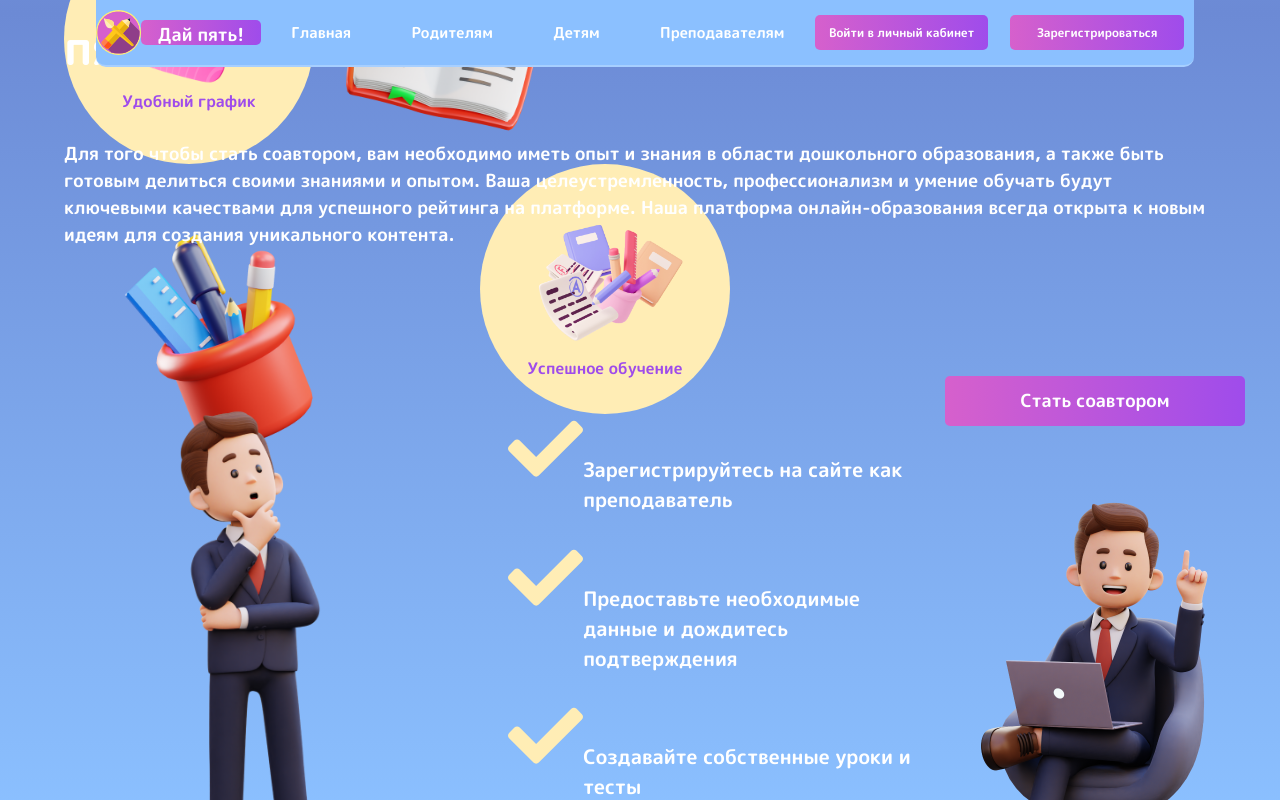
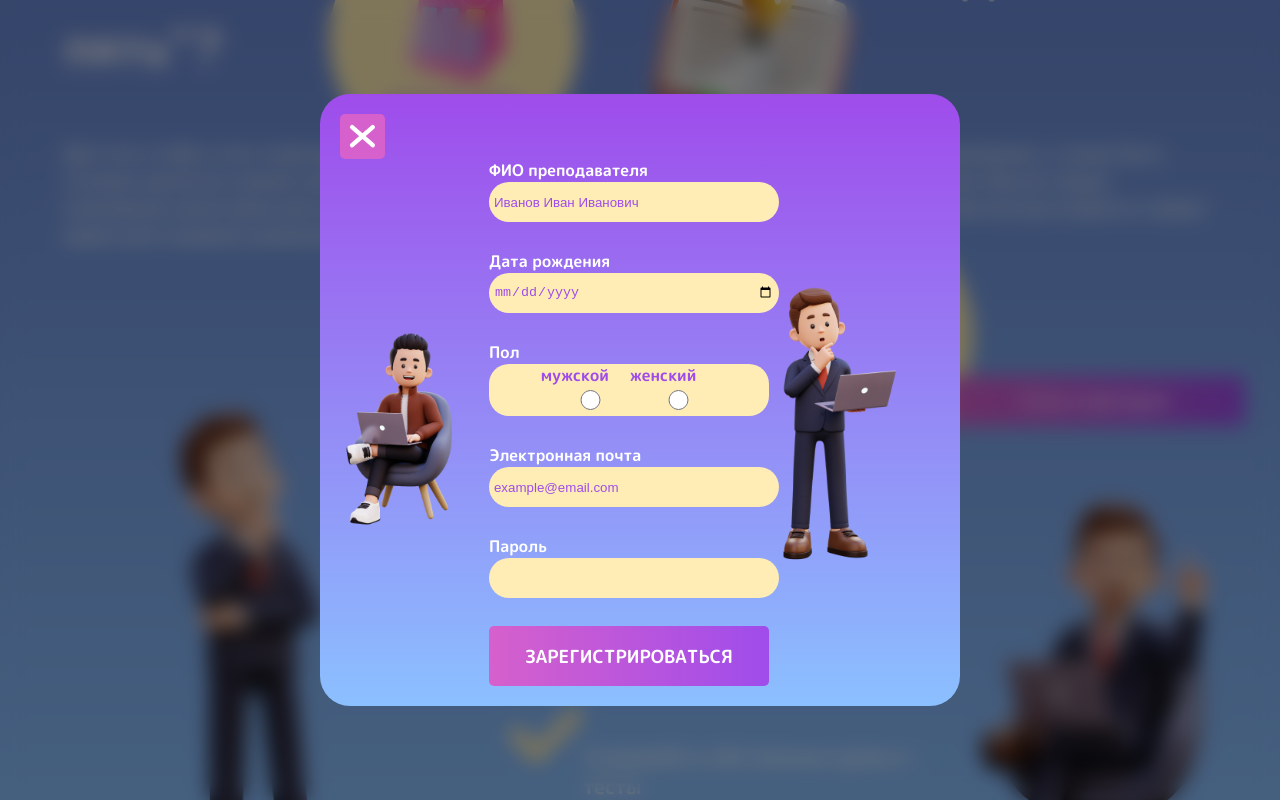
Before and after one commit to Dash-02/Preschoolers, a React (Create React App) app in the folder preschool-landing/: page / in a window 1280 px wide. Both pictures are taken after a click on the button "Стать соавтором". Shown: the part 2387-3187 px from the top of the page. Built offline with nearby package versions, Linux system fonts and the light colour scheme.

Commit message:
fix-popup

```diff
--- a/preschool-landing/public/index.html
+++ b/preschool-landing/public/index.html
@@ -2,7 +2,7 @@
 <html lang="en">
   <head>
     <meta charset="utf-8" />
-    <link rel="icon" href="../src/assets/icons/logo.ico" />
+    <link rel="icon" href="./favicon.ico" />
     <meta name="viewport" content="width=device-width, initial-scale=1" />
     <meta name="theme-color" content="#000000" />
     <meta
--- a/preschool-landing/src/Auth/Auth.jsx
+++ b/preschool-landing/src/Auth/Auth.jsx
@@ -16,21 +16,25 @@ function Auth() {
     const openPopupP = () => {
         setSelectedAuth('parent');
         setIsOpen(true);
+        document.body.classList.add('no-scroll');
     };
 
     const openPopupT = () => {
         setSelectedAuth('teacher');
         setIsOpen(true);
+        document.body.classList.add('no-scroll');
     };
 
     const openPopupU = () => {
         setSelectedAuth('preschooler');
         setIsOpen(true);
+        document.body.classList.add('no-scroll');
     };
 
     const closePopup = () => {
         setIsOpen(false);
         setSelectedAuth(null);
+        document.body.classList.remove('no-scroll');
     };
 
     const renderAuthComponent = () => {
--- a/preschool-landing/src/Footer/Footer.jsx
+++ b/preschool-landing/src/Footer/Footer.jsx
@@ -60,7 +60,7 @@ function Footer() {
                     </div>
                     <div className="cont">
                         <img src={imgWebsite} alt="website" />
-                        <span>Сайт разработан: https://amexwebdev.vercel.app/</span>
+                        <span>Сайт разработан: <a href="https://amexwebdev.vercel.app/">amexwebdev</a></span>
                     </div>
                 </article>
 
--- a/preschool-landing/src/Header/Header.css
+++ b/preschool-landing/src/Header/Header.css
@@ -5,9 +5,9 @@
     align-items: center;
     height: 65px;
     width: 85%;
-
-    position: fixed;
-    z-index: 50;
+    border-bottom: 2px solid rgb(255, 255, 255, 0.24);
+    /* position: fixed;
+    z-index: 50; */
 }
 
 .header {
@@ -27,7 +27,7 @@
     width: 35%;
 }
 
-.container-header::before {
+/* .container-header::before {
     content: '';
     position: absolute;
     top: 0;
@@ -40,7 +40,7 @@
     border-radius: 0px 0px 10px 10px;
 
     padding: 0 5px;
-}
+} */
 
 .img-logo {
     width: 45px;
@@ -218,20 +218,12 @@ a:active {
     transform: translateX(0);
 }
 
-/* #popup {
-    position: fixed;
-    top: 50%;
-    left: 50%;
-    transform: translate(-50%, -50%);
-    background-color: white;
-    padding: 20px;
-    z-index: 999;
-} */
-body {
+/* ===== popup ===== */
+/* .no-scroll {
     overflow: hidden;
-  }
+  } */
 
-  .backdrop {
+.backdrop {
     position: fixed;
     top: 0;
     left: 0;
@@ -240,9 +232,9 @@ body {
     background-color: rgba(0, 0, 0, 0.5);
     backdrop-filter: blur(10px);
     z-index: 999;
-  }
+}
 
-  #popup {
+#popup {
     position: fixed;
     top: 50%;
     left: 50%;
@@ -250,8 +242,9 @@ body {
     background-color: white;
     padding: 20px;
     z-index: 1000;
-  }
+}
 
+/* ===== media screens ====== */
 
 @media (width > 1900px) {
     .btn-login button {
--- a/preschool-landing/src/Home/Home.jsx
+++ b/preschool-landing/src/Home/Home.jsx
@@ -1,12 +1,24 @@
-import React from "react";
+import React, { useState } from "react";
 import './Home.css';
 import Header from '../Header/Header.jsx';
 import imgArrow from '../assets/img/Arrow.png';
 import imgBooks from '../assets/img/vecteezy_book.png';
 import tg from '../assets/icons/telegramm.svg';
 import whatsapp from '../assets/icons/watsapp.svg';
+import imgX from '../assets/img/auth/x.svg';
+import AuthTeacher from '../Auth/AuthParent.jsx';
+
 
 function Home() {
+    const [isOpen, setIsOpen] = useState(false);
+
+  const openPopup = () => {
+    setIsOpen(true);
+  };
+
+  const closePopup = () => {
+    setIsOpen(false);
+  };
     return (
         <section id="home" className={"home"}>
             <Header />
@@ -22,7 +34,7 @@ function Home() {
                     <img src={imgArrow} alt="arrow" className="img-arrow" />
 
                         <div className="wrapper_social_media">
-                            <button >Записаться на обучение</button>
+                            <button onClick={openPopup}>Записаться на обучение</button>
                             <div className="social_media">
                                 <span>или написать:</span>
                                 <a href="#"><img src={tg} alt="telegram" /></a>
@@ -35,6 +47,16 @@ function Home() {
                 <img className="img-books" src={imgBooks} alt="books" />
 
             </div>
+            {isOpen && (
+                <div className="backdrop">
+                <div id="popup">
+                    <button className="btn-x" onClick={closePopup}>
+                        <img src={imgX} alt="x" />
+                    </button>
+                    <AuthTeacher />
+                </div>
+                </div>
+            )}
         </section>
     )
 }
--- a/preschool-landing/src/Pages/Preschoolers.css
+++ b/preschool-landing/src/Pages/Preschoolers.css
@@ -104,6 +104,16 @@ h1 {
     img {
         width: 80%;
     }
+    .schema {
+        display: flex;
+        align-items: center;
+        justify-content: space-around;
+    }
+    .round-wrapper {
+        display: flex;
+        justify-content: space-around;
+        align-items: center;
+    }
 }
 
 @media (width <= 1200px) {
@@ -119,8 +129,8 @@ h1 {
     }
     .schema {
         display: flex;
-    align-items: center;
-    justify-content: space-around;
+        align-items: center;
+        justify-content: space-around;
     }
     .round-wrapper {
         display: flex;
--- a/preschool-landing/src/Pages/Teachers.jsx
+++ b/preschool-landing/src/Pages/Teachers.jsx
@@ -1,10 +1,25 @@
-import React from "react";
+import React, { useState } from "react";
 import './Teachers.css';
+import AuthTeacher from '../Auth/AuthTeacher.jsx';
+
 import imgMan from '../assets/img/man.png';
+import imgMark from '../assets/icons/mark_check.svg';
 import imgMan2 from '../assets/img/man2.png';
-import imgMark from '../assets/icons/mark_check.svg';
+
+import imgX from '../assets/img/auth/x.svg';
 
 function Teacher() {
+
+    const [isOpen, setIsOpen] = useState(false);
+
+  const openPopupT = () => {
+    setIsOpen(true);
+  };
+
+  const closePopup = () => {
+    setIsOpen(false);
+  };
+
     return (
         <section id="teacher" className="teacher">
             <div className="teacher-text">
@@ -36,11 +51,23 @@ function Teacher() {
                 </div>
                 </div>
                 <div className="author">
-                    <button className="btn-author">
+                    <button className="btn-author" onClick={openPopupT}>
                         Стать соавтором
                     </button>
                     <img className="man2" src={imgMan2} alt="man2" />
                 </div>
+            </div>
+            <div>
+            {isOpen && (
+                <div className="backdrop">
+                <div id="popup">
+                    <button className="btn-x" onClick={closePopup}>
+                        <img src={imgX} alt="x" />
+                    </button>
+                    <AuthTeacher />
+                </div>
+                </div>
+            )}
             </div>
         </section>
     )
```
